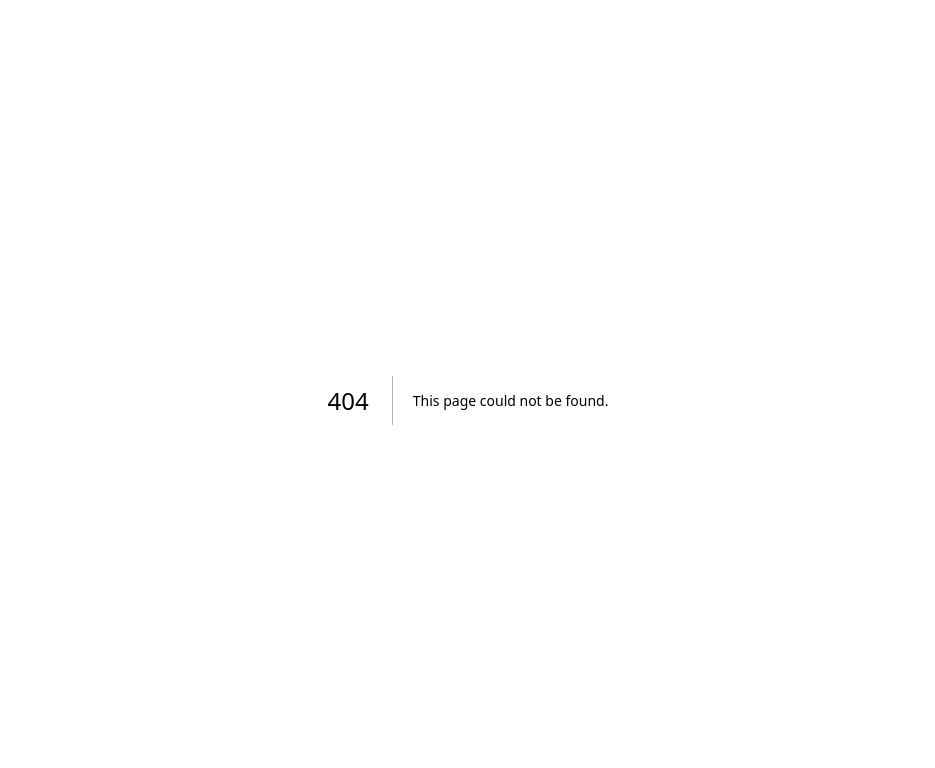
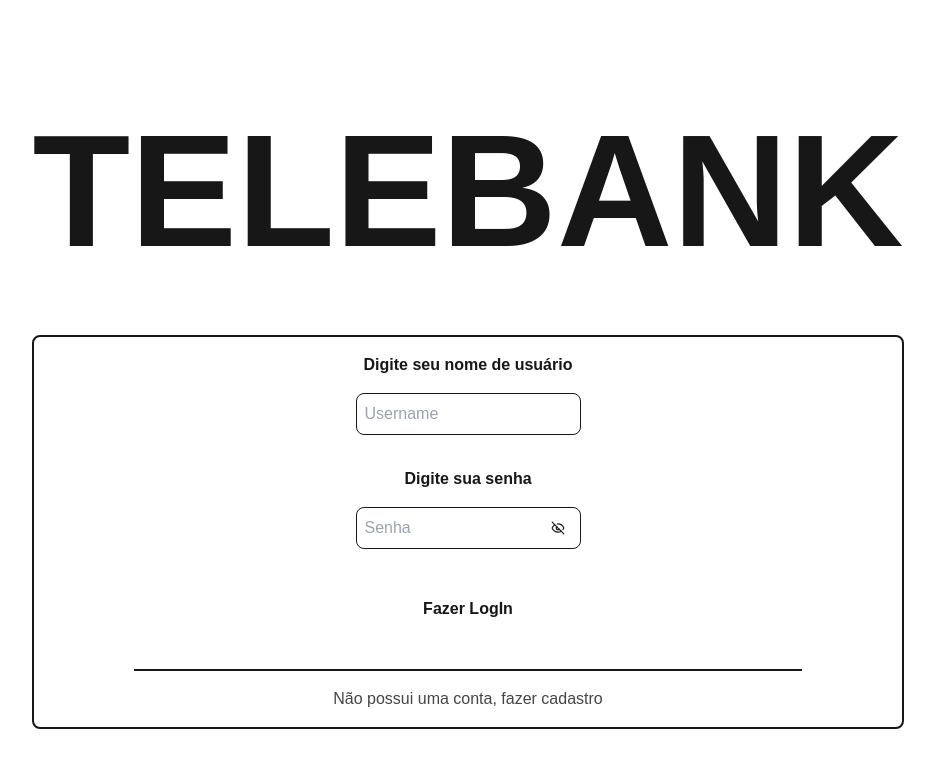
Before and after one commit to Nmora511/TeleBank, a Next.js app: page /login in a window 1280 px wide. Before the commit this address had no page. Shown: the top 768 px of the page, without its empty margins (172-1107 px from the left). Built offline with nearby package versions, Linux system fonts and the light colour scheme.

Commit message:
feat: add login page

```diff
--- /dev/null
+++ b/src/app/login/page.tsx
@@ -0,0 +1,43 @@
+import Input from "@/components/UtilComponents/Input";
+import InputPassword from "@/components/UtilComponents/InputPassword";
+
+export default function login() {
+  return (
+    <div className="h-[100vh] w-full flex justify-center max-sm:mt-40 sm:items-center text-center">
+      <div className="flex flex-col gap-6">
+        <div className="flex">
+          <h1 className="text-[var(--primary-yellow)] md:text-[10rem] text-[4rem] font-bold font-poppins">
+            TELE
+          </h1>
+          <h1 className="text-[var(--foreground)] md:text-[10rem] text-[4rem] font-bold font-poppins">
+            BANK
+          </h1>
+        </div>
+
+        <div className="border-2 border-[var(--foreground)] rounded-lg">
+          <div className="flex flex-col items-center justify-center text-center gap-4 m-4">
+            <div>
+              <h2 className="font-bold">Digite seu nome de usuário</h2>
+              <Input placeholder="Username" />
+            </div>
+
+            <div>
+              <h2 className="font-bold">Digite sua senha</h2>
+              <InputPassword placeholder="Senha" />
+            </div>
+
+            <button className="bg-[var(--primary-yellow)] mb-4 hover:bg-[var(--secondary-yellow)] active:bg-[var(--tertiary-yellow)] font-bold p-4 rounded-2xl">
+              Fazer LogIn
+            </button>
+
+            <span className="border border-[var(--foreground)] bg-[var(--foreground)] w-[80%]" />
+
+            <a className="cursor-pointer opacity-80">
+              Não possui uma conta, fazer cadastro
+            </a>
+          </div>
+        </div>
+      </div>
+    </div>
+  );
+}
```
